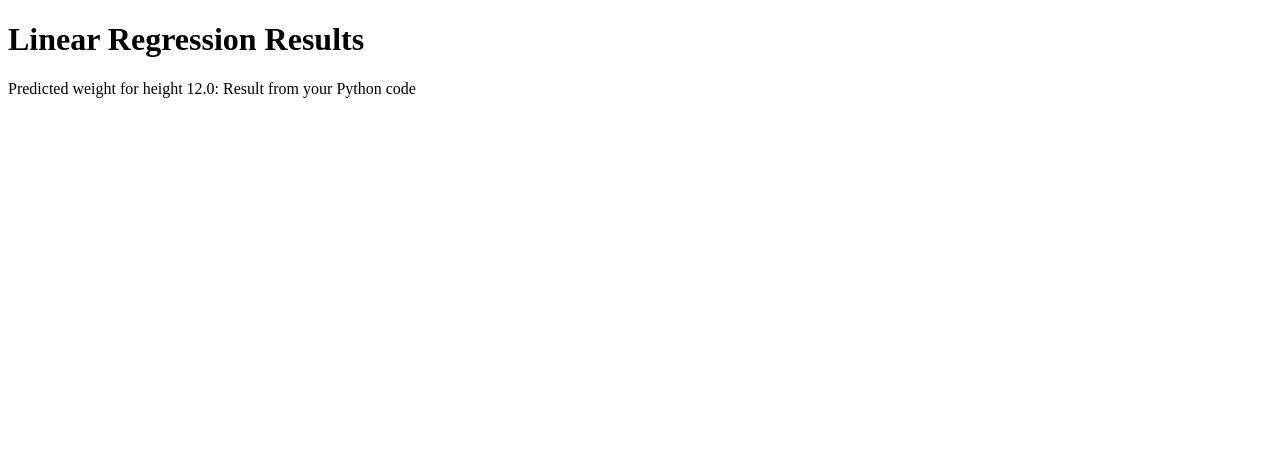
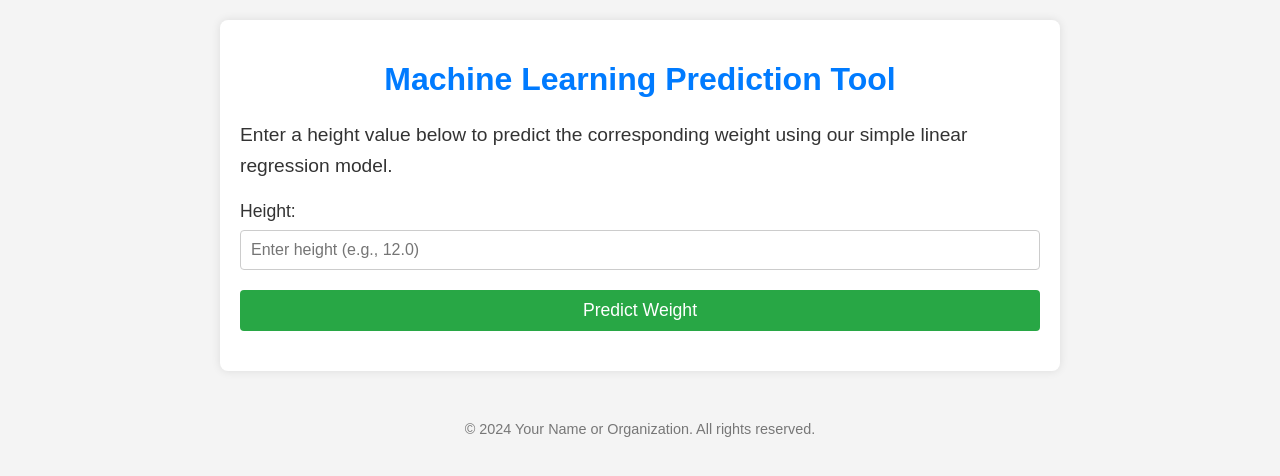
Before and after one commit to chaitanya1654/Linear-Regression, a plain HTML site: page index.html in a window 1280 px wide. Drawn offline with Linux system fonts and the light colour scheme.

Commit message:
Update index.html

```diff
--- a/index.html
+++ b/index.html
@@ -1,16 +1,128 @@
 <!DOCTYPE html>
 <html lang="en">
+
 <head>
     <meta charset="UTF-8">
     <meta name="viewport" content="width=device-width, initial-scale=1.0">
-    <title>ML Model Results</title>
+    <title>ML Model Prediction Tool</title>
+    <style>
+        body {
+            font-family: Arial, sans-serif;
+            background-color: #f4f4f4;
+            color: #333;
+            margin: 0;
+            padding: 20px;
+        }
+
+        .container {
+            max-width: 800px;
+            margin: 0 auto;
+            background-color: #fff;
+            padding: 20px;
+            box-shadow: 0px 0px 10px rgba(0, 0, 0, 0.1);
+            border-radius: 8px;
+        }
+
+        h1 {
+            text-align: center;
+            color: #007bff;
+        }
+
+        p {
+            font-size: 1.2em;
+            line-height: 1.6em;
+        }
+
+        .form-group {
+            margin: 20px 0;
+        }
+
+        label {
+            display: block;
+            font-size: 1.1em;
+            margin-bottom: 8px;
+        }
+
+        input[type="number"] {
+            width: 100%;
+            padding: 10px;
+            font-size: 1em;
+            border: 1px solid #ccc;
+            border-radius: 4px;
+            box-sizing: border-box;
+        }
+
+        button {
+            display: block;
+            width: 100%;
+            padding: 10px;
+            background-color: #28a745;
+            color: white;
+            border: none;
+            border-radius: 4px;
+            font-size: 1.1em;
+            cursor: pointer;
+            margin-top: 20px;
+        }
+
+        button:hover {
+            background-color: #218838;
+        }
+
+        .result {
+            font-size: 1.5em;
+            color: #28a745;
+            text-align: center;
+            margin-top: 20px;
+            font-weight: bold;
+        }
+
+        .footer {
+            text-align: center;
+            margin-top: 50px;
+            font-size: 0.9em;
+            color: #777;
+        }
+    </style>
 </head>
+
 <body>
-    <h1>Linear Regression Results</h1>
-    <p>Predicted weight for height 12.0: <span id="prediction"></span></p>
+    <div class="container">
+        <h1>Machine Learning Prediction Tool</h1>
+        <p>Enter a height value below to predict the corresponding weight using our simple linear regression model.</p>
+
+        <div class="form-group">
+            <label for="heightInput">Height:</label>
+            <input type="number" id="heightInput" placeholder="Enter height (e.g., 12.0)" required>
+        </div>
+
+        <button onclick="predictWeight()">Predict Weight</button>
+
+        <div class="result" id="prediction">
+            <!-- The result will be displayed here -->
+        </div>
+    </div>
+
+    <div class="footer">
+        &copy; 2024 Your Name or Organization. All rights reserved.
+    </div>
 
     <script>
-        document.getElementById('prediction').textContent = "Result from your Python code";
+        // Simple linear regression model coefficients (example)
+        const intercept = 4.0; // The intercept term (example value)
+        const slope = 2.0; // The slope term (example value)
+
+        function predictWeight() {
+            // Get the input value
+            const height = parseFloat(document.getElementById('heightInput').value);
+
+            // Simple linear regression calculation: weight = intercept + slope * height
+            const predictedWeight = intercept + slope * height;
+
+            // Display the result
+            document.getElementById('prediction').textContent = `Predicted Weight: ${predictedWeight.toFixed(2)} units`;
+        }
     </script>
 </body>
+
 </html>
```
